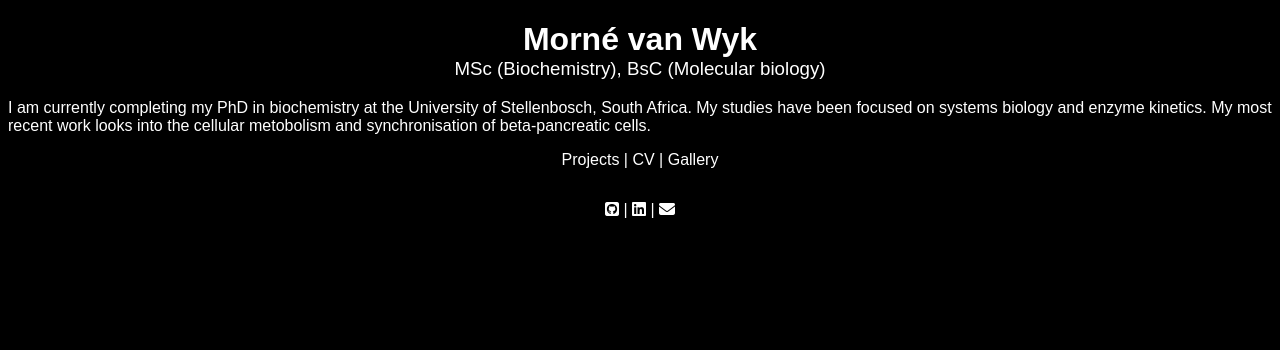
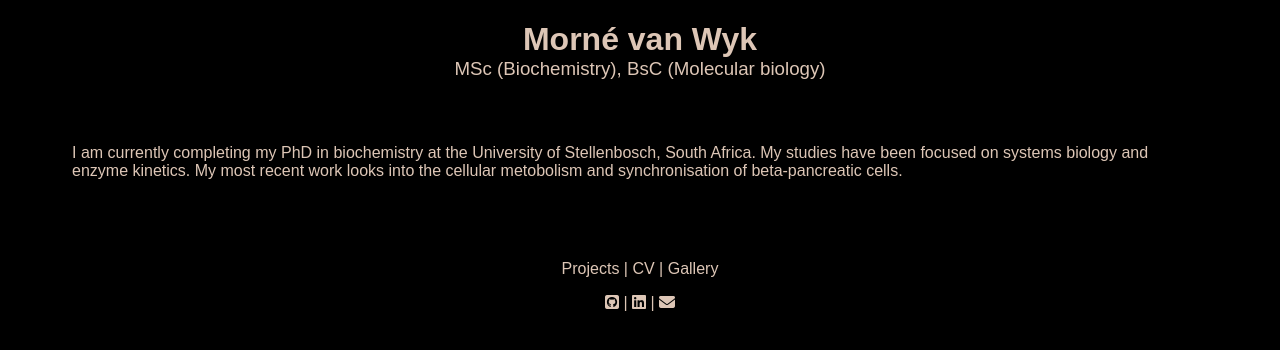
Before and after one commit to mornevwyk/mornevwyk.github.io, a plain HTML site: page index.html in a window 1280 px wide. Drawn offline with Linux system fonts and the light colour scheme; a web font is replaced by a local one.

Commit message:
updated index. Added content folder
content folder contains pages: projects, cv, gallery

```diff
--- a/StyleSheet.css
+++ b/StyleSheet.css
@@ -1,7 +1,7 @@
 body {
     font-family: 'Pathway Extreme', sans-serif;
-    background-color: black;
-    color: white;
+    background-color: #000000 /*#262223*/;
+    color: #DDC6B6;
 }
 
 h1 {
@@ -16,6 +16,12 @@ h3{
     text-align: center;
 }
 
+#intro{
+    display: block;
+    padding: 0;
+    margin: 5vw
+}
+
 #navbar{
     text-align: center;
     display: block;
@@ -25,10 +31,10 @@ h3{
 #socials {
     text-align: center;
     display: block;
-    padding: 2vh;
+    color: #DDC6B6;
 }
 
-nav a{
+nav a {
     text-decoration: none;
-    color: white;
+    color: #DDC6B6;
 }
--- a/index.html
+++ b/index.html
@@ -2,9 +2,9 @@
 
 <html lang="en" xmlns="http://www.w3.org/1999/xhtml">
 <head>
+    <meta name="viewport" content="width=device-width, initial-scale=1.0">
     <meta charset="utf-8" />
-    <meta name="viewport" content="width=device-width, initial-scale=1.0">
-    <title>Hello</title>
+    <title>mornevwyk</title>
     <link rel="stylesheet" href="StyleSheet.css">
     <link rel="preconnect" href="https://fonts.googleapis.com">
     <link rel="preconnect" href="https://fonts.gstatic.com" crossorigin>
@@ -15,20 +15,22 @@
 <body>
     <h1>Morné van Wyk</h1>
     <h3>MSc (Biochemistry), BsC (Molecular biology)</h3>
-    <p1>I am currently completing my PhD in biochemistry at the University of Stellenbosch, South Africa. My studies have been focused on systems biology and enzyme kinetics. My most recent work looks into the cellular metobolism and synchronisation of beta-pancreatic cells.</p1>
+    <div id="intro">
+        <p1>I am currently completing my PhD in biochemistry at the University of Stellenbosch, South Africa. My studies have been focused on systems biology and enzyme kinetics. My most recent work looks into the cellular metobolism and synchronisation of beta-pancreatic cells.</p1>
+    </div>
 
     <div id="navbar">
         <nav>
-            <a href="">Projects</a> |
-            <a href="">CV</a> |
-            <a href="">Gallery</a>
+            <a href="/content/projects">Projects</a> |
+            <a href="/content/CV">CV</a> |
+            <a href="/content/gallery">Gallery</a>
         </nav>
     </div>
     <div id="socials">
         <nav>
-            <a href=""> <i class="fa-brands fa-square-github" style="color: #ffffff;"></i> </a> |
-            <a href=""> <i class="fa-brands fa-linkedin" style="color: #ffffff;"></i> </a> |
-            <a href=""><i class="fa-solid fa-envelope" style="color: #ffffff;"></i></a>
+            <a href=""> <i class="fa-brands fa-square-github"></i> </a> |
+            <a href=""> <i class="fa-brands fa-linkedin"></i> </a> |
+            <a href=""><i class="fa-solid fa-envelope"></i></a>
         </nav>
     </div>
 </body>
```
Also changed, not shown: content/CV.html (added, +13 -0 lines), content/gallery.html (added, +13 -0 lines), content/projects.html (added, +16 -0 lines).
